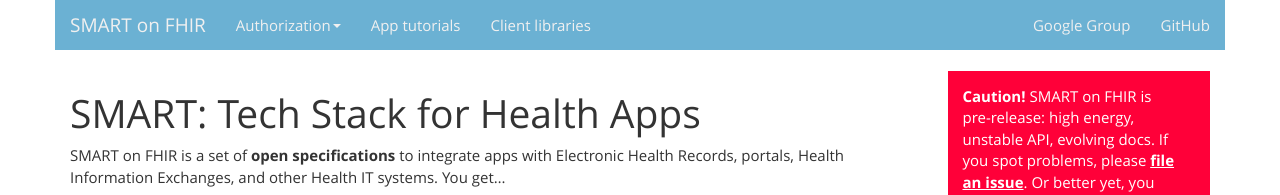
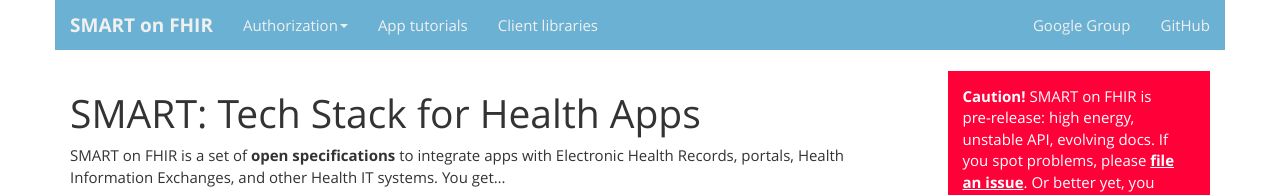
Before and after one commit to smart-on-fhir/smart-on-fhir.github.io, a Jekyll site: the page built from index.md, in a window 1280 px wide. Shown: the top 195 px of the page. Built offline with Jekyll 4.4.1, drawn with Linux system fonts in a browser that asks for light colours; Markdown is read by kramdown in place of the engine named in the settings.

Commit message:
Update smart-on-fhir-docs.css

```diff
--- a/assets/css/smart-on-fhir-docs.css
+++ b/assets/css/smart-on-fhir-docs.css
@@ -3,6 +3,11 @@
 #background-repeat:no-repeat;
 #background-attachment:fixed;
 #background-size:cover;
+}
+.navbar-brand {
+
+  font-weight: bolder;
+
 }
 .page-navbar li.active {
   border-left: 1px solid black;
```
